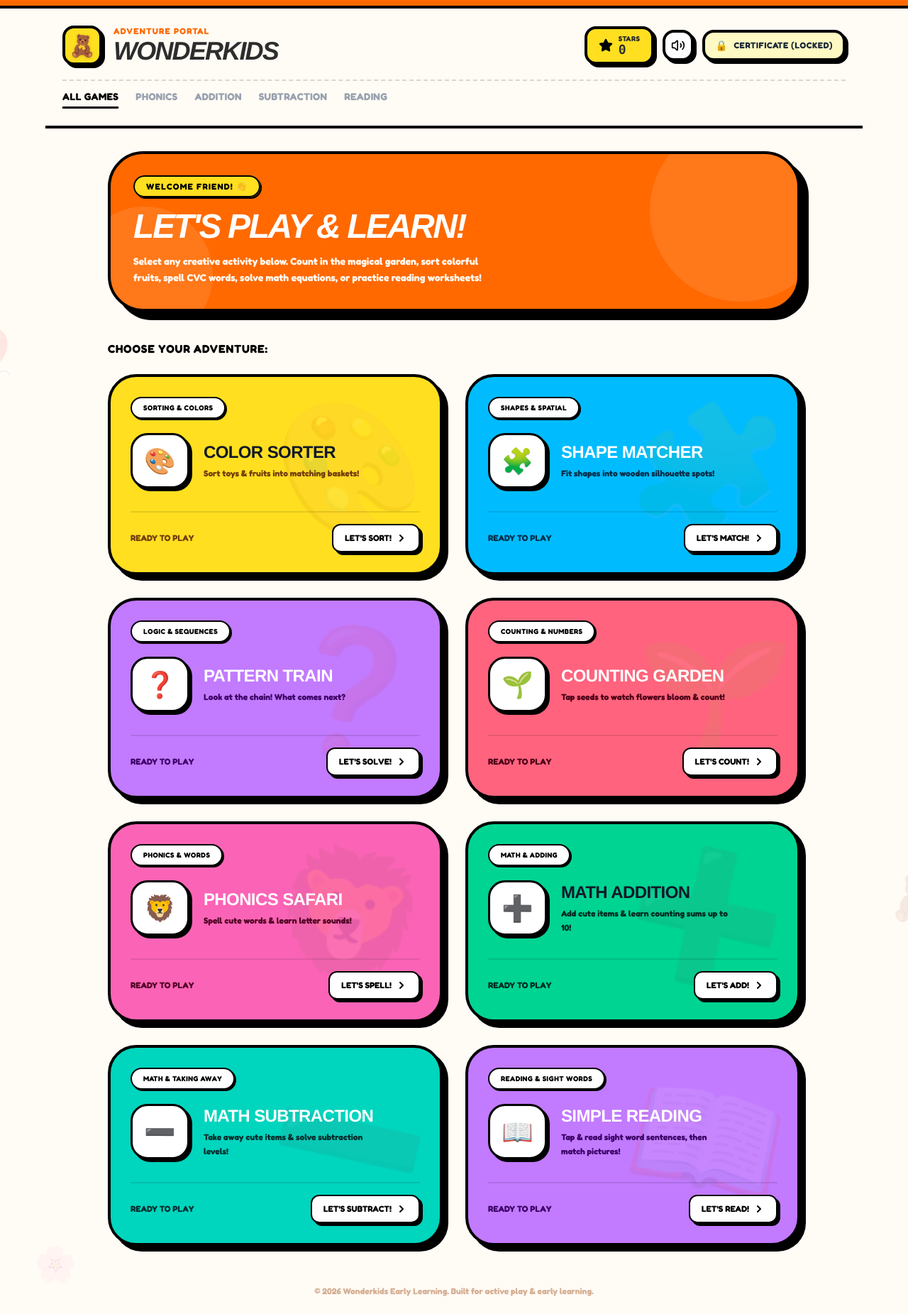
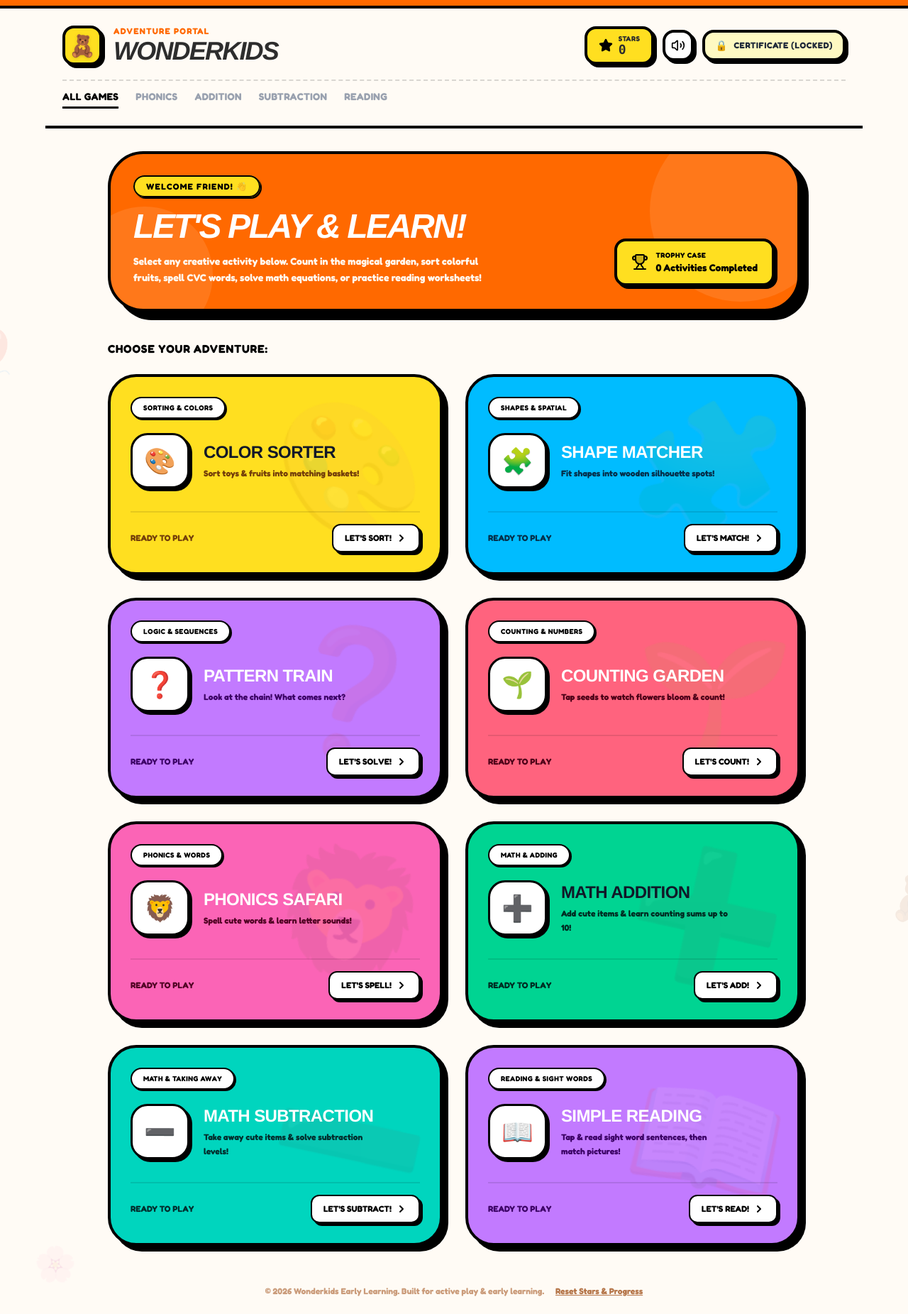
Before and after one commit to ealimon/wonderkids, a React (Vite) app: page / in a window 1280 px wide. Shown: the whole page at 71% size. Built offline with nearby package versions, Linux system fonts and the light colour scheme.

Commit message:
feat: add progress reset functionality
Implement a reset mechanism in the certificate modal allowing users to clear earned stars and game completion history.

```diff
--- a/src/App.tsx
+++ b/src/App.tsx
@@ -64,6 +64,15 @@ export default function App() {
     audioManager.playGameComplete();
     // Trigger module completion celebration overlay
     setShowStarCelebration(true);
+  };
+
+  const handleResetProgress = () => {
+    if (window.confirm('Are you sure you want to reset all earned stars and completed activities?')) {
+      const freshState: ScoreState = { stars: 0, completedGames: {} };
+      setScoreState(freshState);
+      localStorage.removeItem('storybook_education_score');
+      audioManager.playPop();
+    }
   };
 
   const toggleMute = () => {
@@ -352,8 +361,7 @@ export default function App() {
                   </p>
                 </div>
 
-                {/* Stars status card */}
-                {scoreState.stars > 0 && (
+                {/* Trophy Case status card */}
                 <button
                   onClick={() => {
                     audioManager.playPop();
@@ -365,11 +373,16 @@ export default function App() {
                   <div className="flex flex-col text-left">
                     <span className="text-[10px] font-black uppercase tracking-wider">Trophy Case</span>
                     <span className="text-sm font-black font-sans">
-                        {Object.keys(scoreState.completedGames).length} Games Beaten!
+                      {Object.keys(scoreState.completedGames).length === 0
+                        ? '0 Activities Completed'
+                        : `${Object.keys(scoreState.completedGames).length} ${
+                            Object.keys(scoreState.completedGames).length === 1
+                              ? 'Activity Completed!'
+                              : 'Activities Completed!'
+                          }`}
                     </span>
                   </div>
                 </button>
-                )}
               </div>
 
               {/* Game Cards Grid */}
@@ -535,8 +548,14 @@ export default function App() {
       <div className="absolute bottom-12 left-12 text-5xl opacity-10 select-none pointer-events-none hover:rotate-12 transition-transform print:hidden">🌸</div>
 
       {/* Footer credits block */}
-      <footer className="w-full text-center py-6 text-[10px] sm:text-xs font-bold text-amber-800/40 font-sans mt-auto print:hidden">
+      <footer className="w-full text-center py-6 text-[10px] sm:text-xs font-bold text-amber-800/50 font-sans mt-auto print:hidden flex flex-col sm:flex-row items-center justify-center gap-2 sm:gap-4">
         <span>© 2026 Wonderkids Early Learning. Built for active play & early learning.</span>
+        <button
+          onClick={handleResetProgress}
+          className="text-amber-800/70 hover:text-amber-900 underline cursor-pointer font-extrabold"
+        >
+          Reset Stars & Progress
+        </button>
       </footer>
 
       {/* Trophy & Certificate Modal */}
@@ -544,6 +563,7 @@ export default function App() {
         isOpen={showCertificateModal}
         onClose={() => setShowCertificateModal(false)}
         scoreState={scoreState}
+        onResetProgress={handleResetProgress}
       />
 
       {/* Module Completion Celebration Modal */}
--- a/src/components/CertificateModal.tsx
+++ b/src/components/CertificateModal.tsx
@@ -19,6 +19,7 @@ interface CertificateModalProps {
   isOpen: boolean;
   onClose: () => void;
   scoreState: ScoreState;
+  onResetProgress?: () => void;
 }
 
 const BADGES: { id: GameType; title: string; emoji: string; skill: string; bg: string }[] = [
@@ -42,7 +43,7 @@ const BUDDIES = [
   { id: 'artist', emoji: '🎨', name: 'Picasso' },
 ];
 
-export default function CertificateModal({ isOpen, onClose, scoreState }: CertificateModalProps) {
+export default function CertificateModal({ isOpen, onClose, scoreState, onResetProgress }: CertificateModalProps) {
   const [activeTab, setActiveTab] = useState<'trophies' | 'certificate'>('certificate');
   const [childName, setChildName] = useState('Wonderkid Scholar');
   const [selectedBuddy, setSelectedBuddy] = useState('🧸');
@@ -327,6 +328,16 @@ export default function CertificateModal({ isOpen, onClose, scoreState }: Certif
               <span className="text-lg uppercase tracking-tight">WONDERKIDS TROPHY & CERTIFICATE CENTER</span>
             </div>
 
+            <div className="flex items-center gap-2">
+              {onResetProgress && (
+                <button
+                  onClick={onResetProgress}
+                  className="px-3 py-1.5 bg-rose-100 hover:bg-rose-200 text-rose-800 border-2 border-black rounded-xl font-extrabold text-xs shadow-[2px_2px_0px_0px_rgba(0,0,0,1)] cursor-pointer transition-all"
+                  title="Reset all progress and stars"
+                >
+                  Reset Progress
+                </button>
+              )}
               <button
                 onClick={() => {
                   audioManager.playPop();
@@ -336,6 +347,7 @@ export default function CertificateModal({ isOpen, onClose, scoreState }: Certif
               >
                 <X className="w-6 h-6 stroke-[3]" />
               </button>
+            </div>
           </div>
 
           {/* Modal Header Tabs (Hidden in Print) */}
```
Lines whose indentation alone changed are shown as unchanged.
